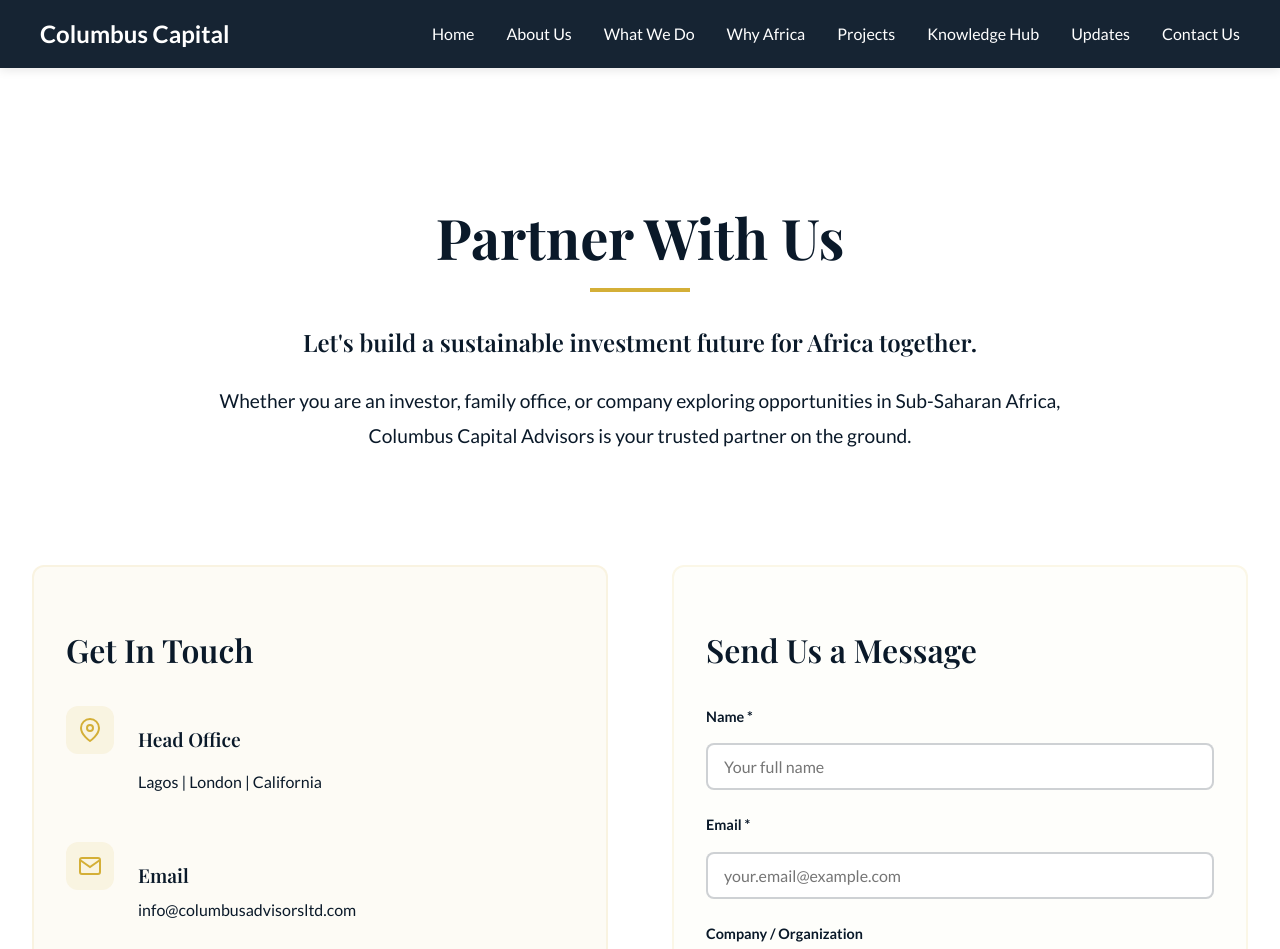
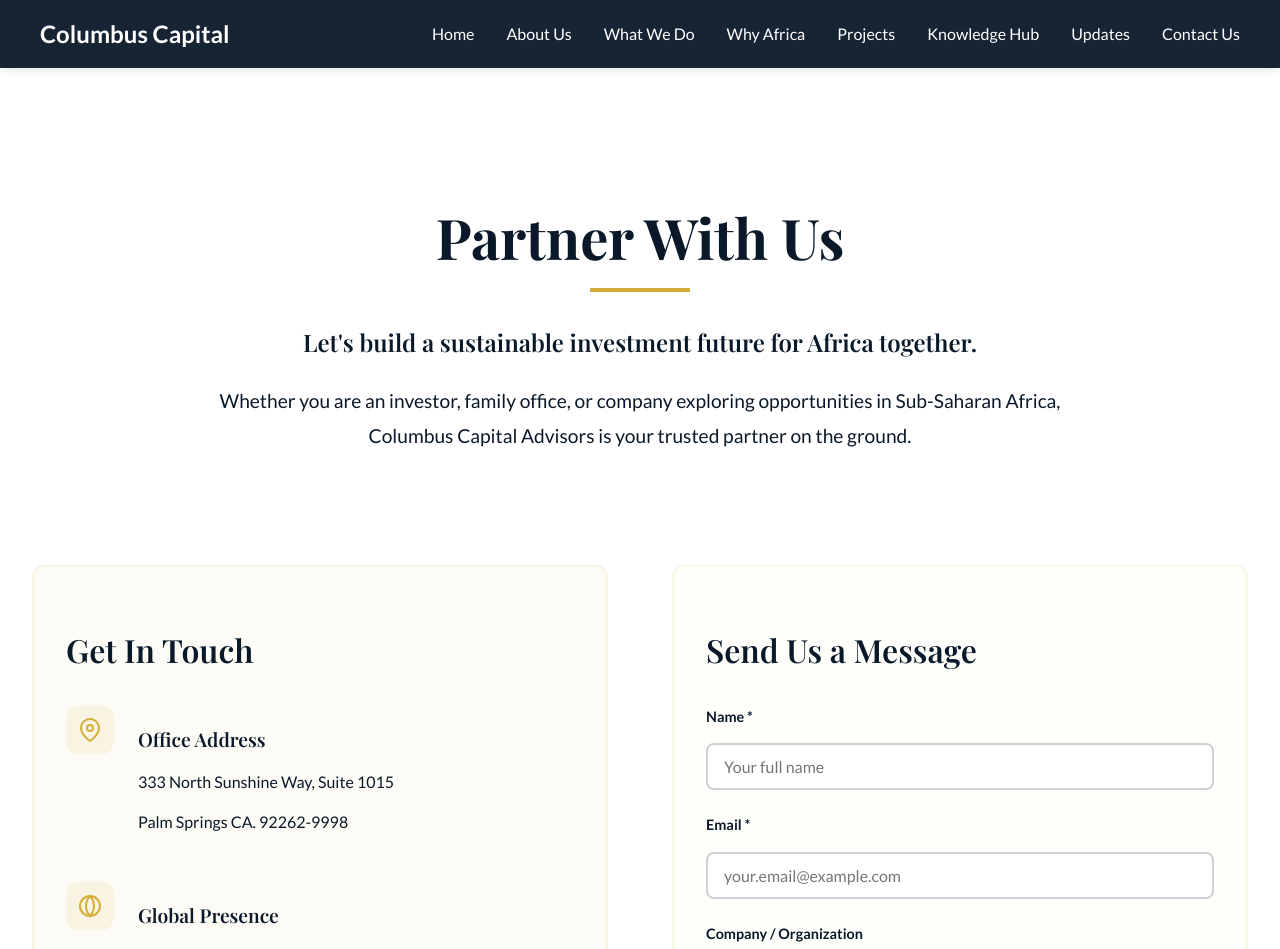
Before and after one commit to ddoherty145/ccal_site, a React (Vite) app: page /contact in a window 1280 px wide. Shown: the top 949 px of the page. Built offline with nearby package versions, Linux system fonts and the light colour scheme; no server answers.

Commit message:
Address Added

```diff
--- a/src/pages/Contact.jsx
+++ b/src/pages/Contact.jsx
@@ -8,8 +8,20 @@
     message: ''
   })
   const [isSubmitting, setIsSubmitting] = useState(false)
-  const [submitStatus, setSubmitStatus] = useState(null) // 'success', 'error', or null
+  const [submitStatus, setSubmitStatus] = useState(null)
   const [submitMessage, setSubmitMessage] = useState('')
+
+  const handleScheduleConsultation = () => {
+    const subject = encodeURIComponent('Schedule a Consultation - Columbus Capital Advisors')
+    const body = encodeURIComponent('Hello,\n\nI would like to schedule a consultation to discuss:\n\n[Please describe your investment interests or market entry needs]\n\nBest regards,')
+    window.location.href = `mailto:info@columbusadvisorsltd.com?subject=${subject}&body=${body}`
+  }
+
+  const handleRequestInfo = () => {
+    const subject = encodeURIComponent('Request for Information - Columbus Capital Advisors')
+    const body = encodeURIComponent('Hello,\n\nI am interested in learning more about:\n\n[Please describe what information you are seeking]\n\nBest regards,')
+    window.location.href = `mailto:info@columbusadvisorsltd.com?subject=${subject}&body=${body}`
+  }
 
   useEffect(() => {
     // Scroll to top when component mounts
@@ -117,7 +129,21 @@
                 </svg>
               </div>
               <div className="contact-item-content">
-                <h3>Head Office</h3>
+                <h3>Office Address</h3>
+                <p>333 North Sunshine Way, Suite 1015</p>
+                <p>Palm Springs CA. 92262-9998</p>
+              </div>
+            </div>
+
+            <div className="contact-item">
+              <div className="contact-icon">
+                <svg width="24" height="24" viewBox="0 0 24 24" fill="none" stroke="currentColor" strokeWidth="2">
+                  <circle cx="12" cy="12" r="10"/>
+                  <path d="M12 2a15.3 15.3 0 0 1 4 10 15.3 15.3 0 0 1-4 10 15.3 15.3 0 0 1-4-10 15.3 15.3 0 0 1 4-10z"/>
+                </svg>
+              </div>
+              <div className="contact-item-content">
+                <h3>Global Presence</h3>
                 <p>Lagos | London | California</p>
               </div>
             </div>
@@ -152,8 +178,18 @@
             </div>
 
             <div className="contact-cta-buttons">
-              <button className="contact-cta primary">Schedule a Consultation</button>
-              <button className="contact-cta secondary">Request More Information</button>
+              <button
+                className="contact-cta primary"
+                onClick={handleScheduleConsultation}
+              >
+                Schedule a Consultation
+              </button>
+              <button
+                className="contact-cta secondary"
+                onClick={handleRequestInfo}
+              >
+                Request More Information
+              </button>
             </div>
           </div>
 
```
